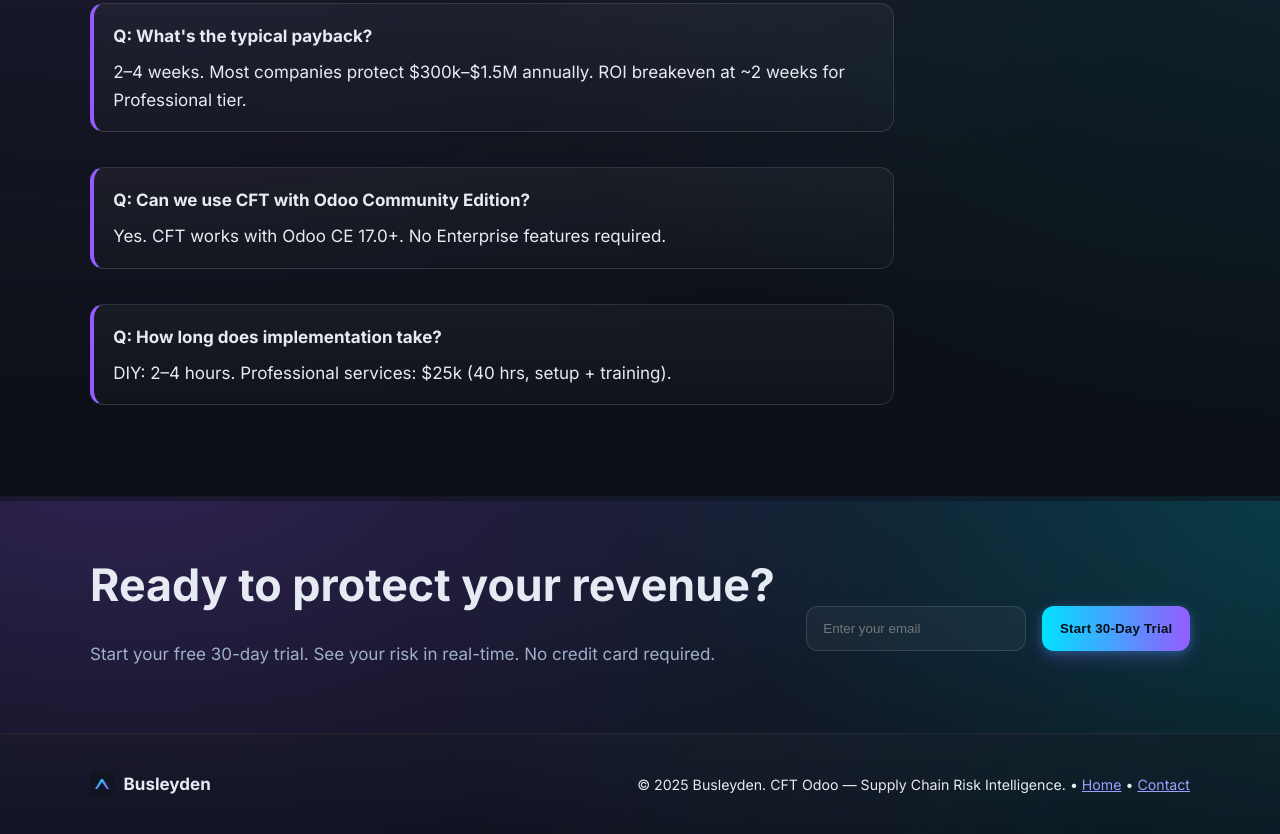
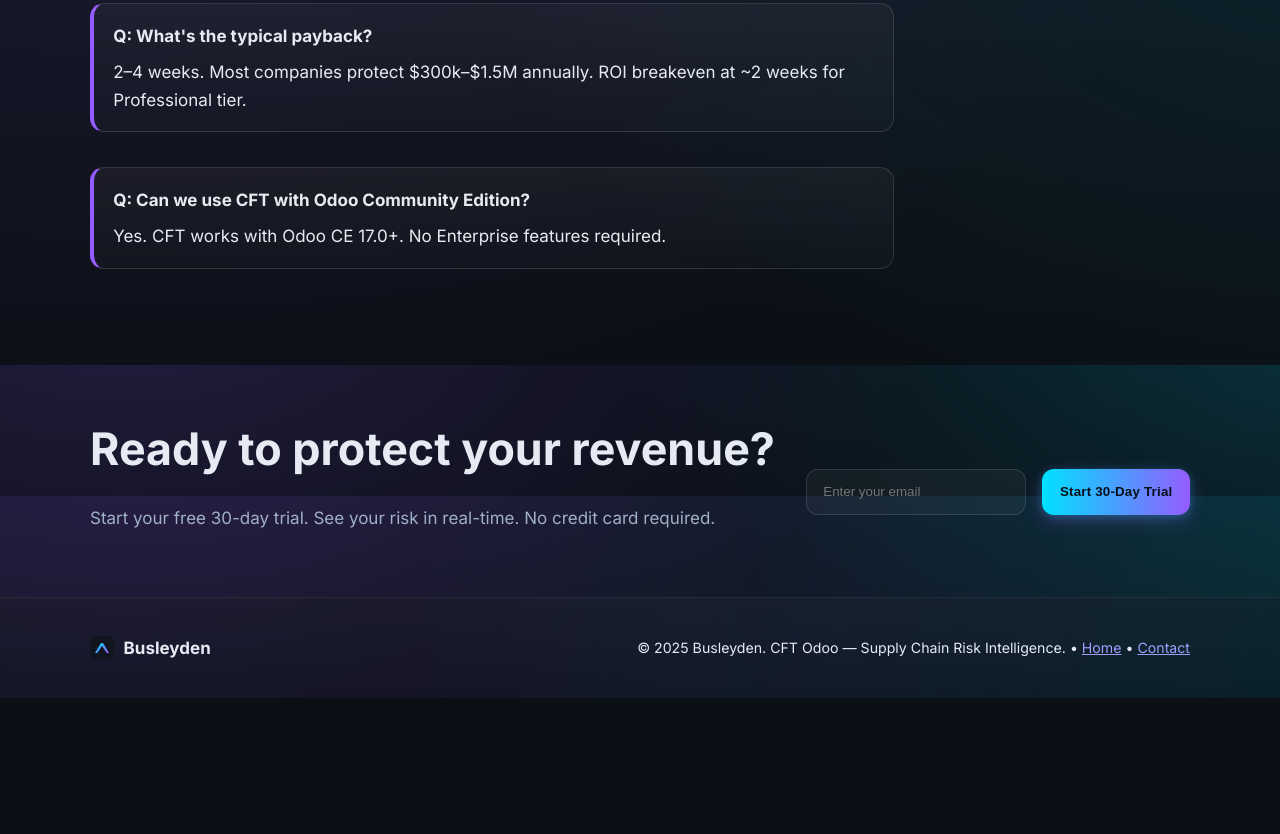
Before and after one commit to AlexanderLuzDH/kan_webpage, a plain HTML site: page cft_odoo/index.html in a window 1280 px wide. Shown: the part 4304-5138 px from the top of the page. After the commit the page ends 5002 px from the top, so only its background shows below. Drawn offline with Linux system fonts and the light colour scheme.

Commit message:
CFT: remove implementation time FAQ question

```diff
--- a/cft_odoo/index.html
+++ b/cft_odoo/index.html
@@ -260,10 +260,6 @@
               <strong>Q: Can we use CFT with Odoo Community Edition?</strong>
               <p style="margin:.5rem 0 0; color:#e6ebf3">Yes. CFT works with Odoo CE 17.0+. No Enterprise features required.</p>
             </div>
-            <div class="callout">
-              <strong>Q: How long does implementation take?</strong>
-              <p style="margin:.5rem 0 0; color:#e6ebf3">DIY: 2–4 hours. Professional services: $25k (40 hrs, setup + training).</p>
-            </div>
           </div>
         </div>
       </section>
```
